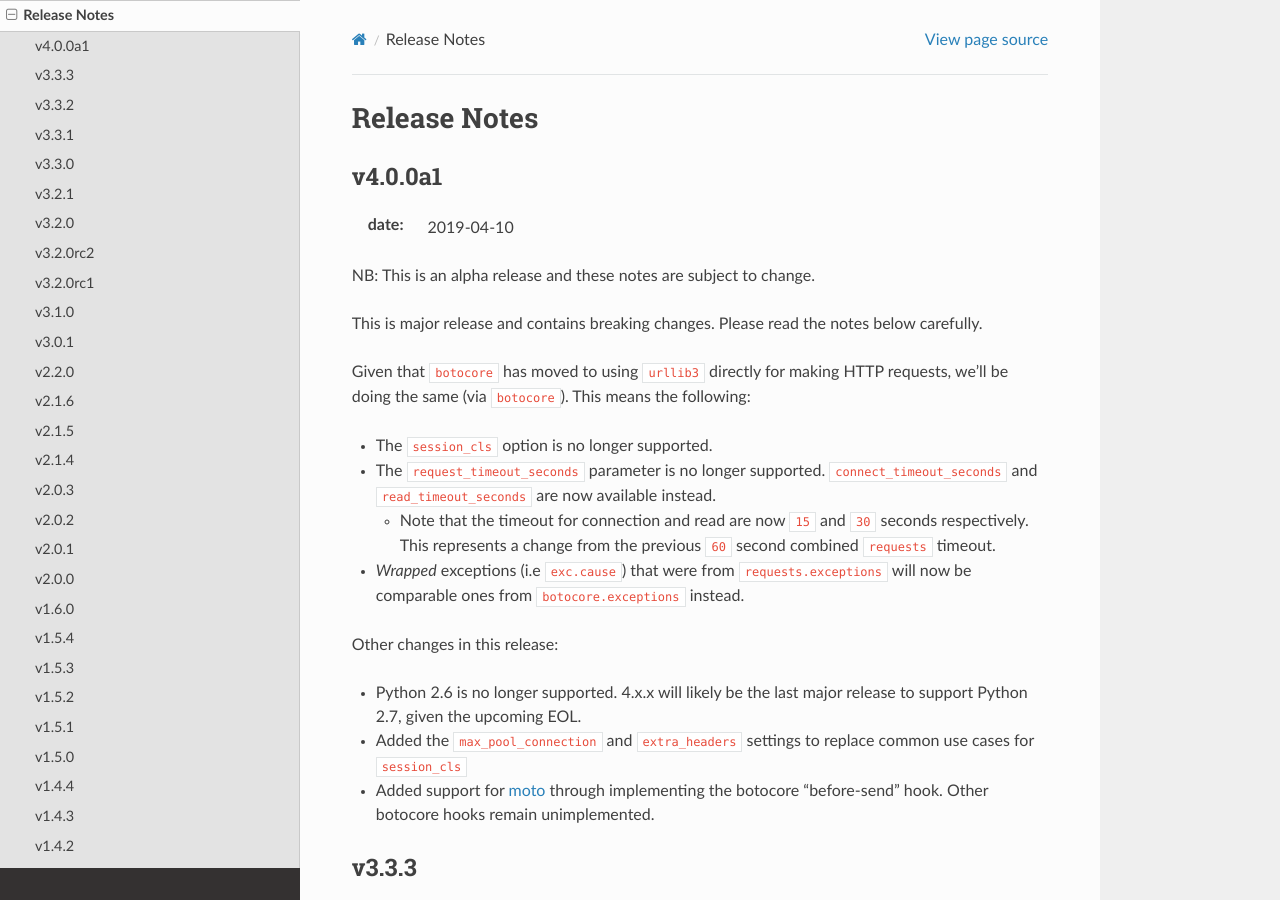
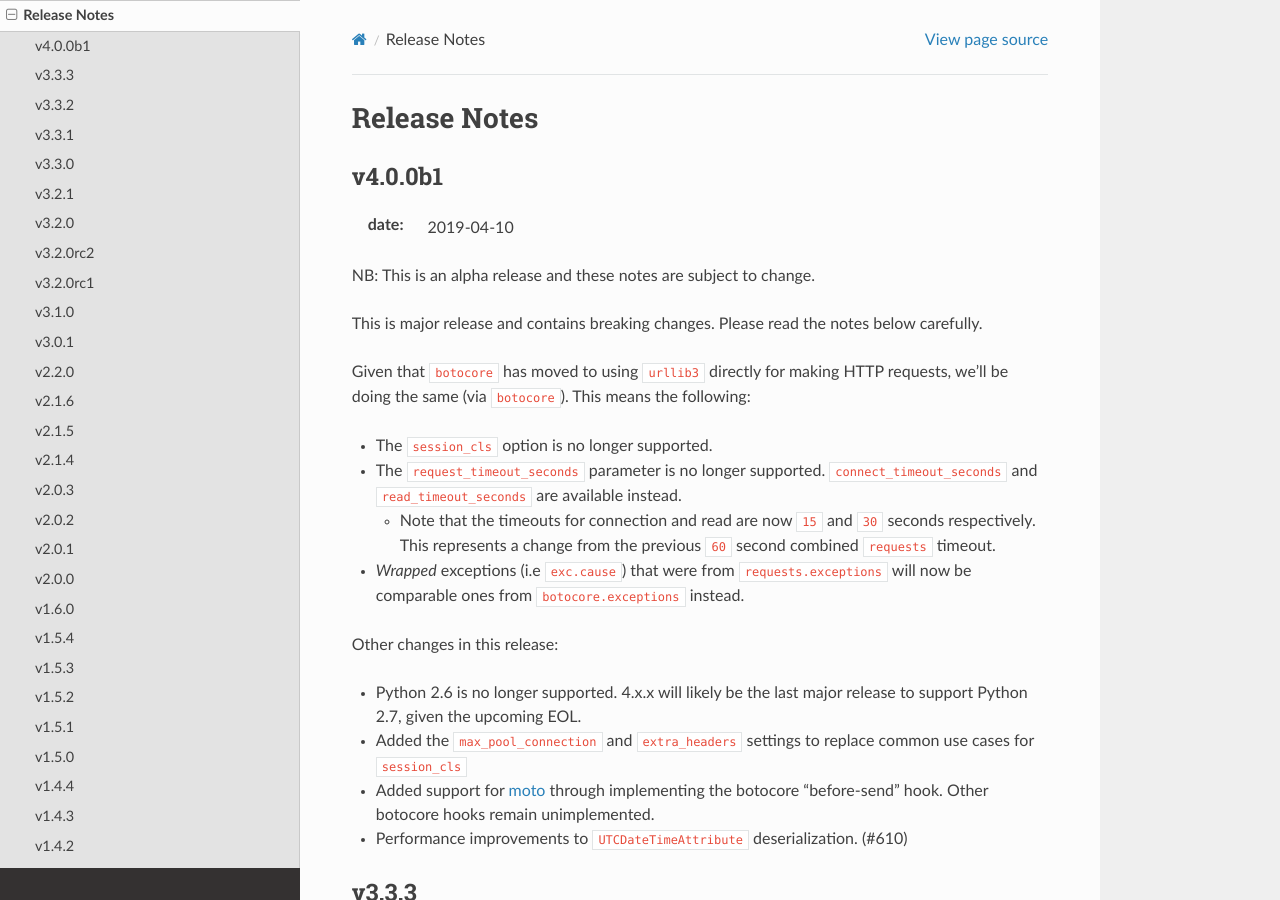
Before and after one commit to pynamodb/PynamoDB, a Sphinx documentation site: the page built from docs/release_notes.rst, in a window 1280 px wide and 900 px high. Built offline with Sphinx 7.4.7 and the Read the Docs theme 2.0.0, drawn with Linux system fonts in a browser that asks for light colours.

Commit message:
Update release notes for 4.0.0b1

```diff
--- a/docs/release_notes.rst
+++ b/docs/release_notes.rst
@@ -1,7 +1,7 @@
 Release Notes
 =============
 
-v4.0.0a1
+v4.0.0b1
 --------
 
 :date: 2019-04-10
@@ -14,9 +14,9 @@
 
 * The ``session_cls`` option is no longer supported.
 
-* The ``request_timeout_seconds`` parameter is no longer supported. ``connect_timeout_seconds`` and ``read_timeout_seconds`` are now available instead.
+* The ``request_timeout_seconds`` parameter is no longer supported. ``connect_timeout_seconds`` and ``read_timeout_seconds`` are available instead.
 
-  + Note that the timeout for connection and read are now ``15`` and ``30`` seconds respectively. This represents a change from the previous ``60`` second combined ``requests`` timeout.
+  + Note that the timeouts for connection and read are now ``15`` and ``30`` seconds respectively. This represents a change from the previous ``60`` second combined ``requests`` timeout.
 
 * *Wrapped* exceptions (i.e ``exc.cause``) that were from ``requests.exceptions`` will now be comparable ones from ``botocore.exceptions`` instead.
 
@@ -25,6 +25,7 @@
 * Python 2.6 is no longer supported. 4.x.x will likely be the last major release to support Python 2.7, given the upcoming EOL.
 * Added the ``max_pool_connection`` and ``extra_headers`` settings to replace common use cases for ``session_cls``
 * Added support for `moto <https://github.com/spulec/moto>`_ through implementing the botocore "before-send" hook. Other botocore hooks remain unimplemented.
+* Performance improvements to ``UTCDateTimeAttribute`` deserialization. (#610)
 
 
 v3.3.3
--- a/pynamodb/__init__.py
+++ b/pynamodb/__init__.py
@@ -7,4 +7,4 @@
 """
 __author__ = 'Jharrod LaFon'
 __license__ = 'MIT'
-__version__ = '4.0.0a1'
+__version__ = '4.0.0b1'
```
